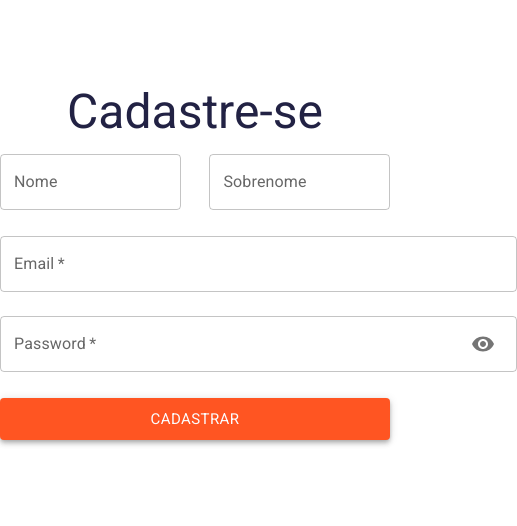
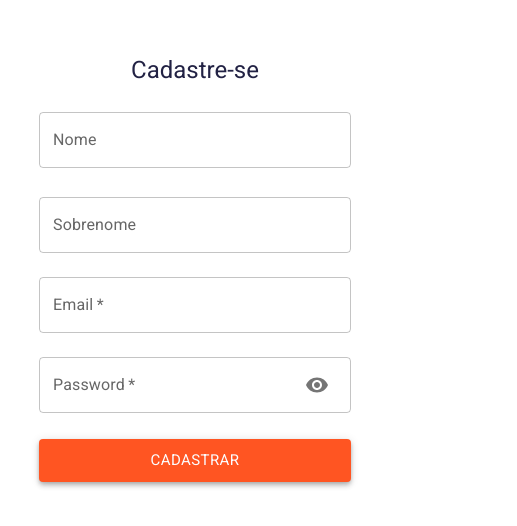
Before and after one commit to eduardodarocha/squad-21-frontend, a React (Create React App) app: page /cadastro in a window 390 px wide. Shown: the part 152-678 px from the top of the page, 517 px wide, since content can reach past the window. Built offline with nearby package versions, Linux system fonts and the light colour scheme.

Commit message:
:iphone: Adicionando responsividade com telas menores

```diff
--- a/src/pages/cadastro/index.tsx
+++ b/src/pages/cadastro/index.tsx
@@ -39,7 +39,7 @@ const Cadastro = () => {
                                 <TextField
                                 label="Nome"
                                 name="name"
-                                sx={{width: 250}}
+                                className="fullName"
                                 error={!!errors.name && !!touched.name}
                                 onChange={handleChange}
                                 onBlur={handleBlur}
@@ -49,7 +49,7 @@ const Cadastro = () => {
                                 <TextField
                                 label="Sobrenome"
                                 name="surname"
-                                sx={{width: 250}}
+                                className="fullName"
                                 error={!!errors.surname && !!touched.surname}
                                 onChange={handleChange}
                                 onBlur={handleBlur}
@@ -61,7 +61,7 @@ const Cadastro = () => {
                                 <TextField
                                 label="Email"
                                 name="email"
-                                sx={{width: 517}}
+                                className="credentials"
                                 required
                                 error={!!errors.email && !!touched.email}
                                 onChange={handleChange}
@@ -72,7 +72,7 @@ const Cadastro = () => {
                                 <TextField
                                 label="Password"
                                 name="password"
-                                sx={{width: 517}}
+                                className="credentials"
                                 required
                                 type={showPassword ? "text" : "password"}
                                 InputProps={{
--- a/src/pages/cadastro/styles.css
+++ b/src/pages/cadastro/styles.css
@@ -62,6 +62,10 @@
     gap: 1.8rem;
 }
 
+.fullName {
+    width: 250px;
+}
+
 .emailPassword {
     display: flex;
     width: 100%;
@@ -72,3 +76,47 @@
     flex-shrink: 0;
     gap: 1.5rem;
 }
+
+.credentials {
+    width: 517px;
+}
+
+/* RESPONSIVIDADE */
+
+@media screen and (max-width: 800px) {
+    .img {
+      display: none;
+    }
+
+    .container {
+        height: 100vh;
+        max-width: 312px;
+    }
+
+    .nameSurname {
+        flex-direction: column;
+        justify-content: none;
+        margin-bottom: 5.2rem;
+        max-width: 312px;
+    }
+
+    .fullName,
+    .credentials {
+        max-width: 312px;
+    }
+
+    .fullName {
+        width: 100%;
+    }
+
+    .h3 {
+        font-size: 24px;
+        line-height: 24px;
+    }
+
+    .h5 {
+        font-size: 16px;
+        line-height: 16px;
+        padding-bottom: 16px;
+    }
+}
--- a/src/pages/login/styles.css
+++ b/src/pages/login/styles.css
@@ -79,6 +79,8 @@
     color: #FFFFFF;
 }
 
+/* RESPONSIVIDADE */
+
 @media screen and (max-width: 800px) {
     .img {
       display: none;
```
